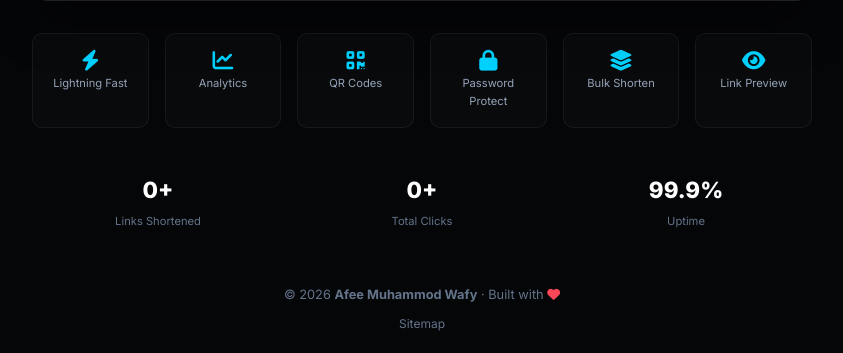
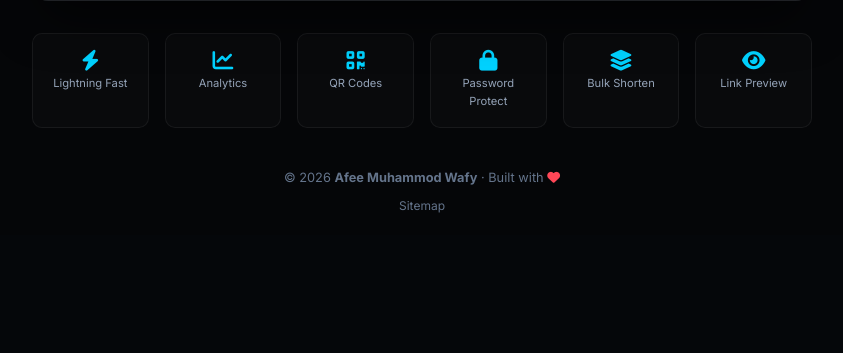
Before and after one commit to afeemuhammodwafy1/wafyurl, a Flask app: page / in a window 1280 px wide. Shown: the part 603-956 px from the top of the page, without its empty margins (218-1061 px from the left). After the commit the page ends 816 px from the top, so only its background shows below. Run offline with Flask 3, Linux system fonts and the light colour scheme.

Commit message:
Update index.html

```diff
--- a/templates/index.html
+++ b/templates/index.html
@@ -255,24 +255,6 @@
             </div>
         </div>
 
-        <!-- Trust Section -->
-        <div class="trust-section">
-            <div class="trust-stats">
-                <div class="trust-item">
-                    <span class="trust-number">{{ total_links if total_links else 0 }}+</span>
-                    <span class="trust-label">Links Shortened</span>
-                </div>
-                <div class="trust-item">
-                    <span class="trust-number">{{ total_clicks if total_clicks else 0 }}+</span>
-                    <span class="trust-label">Total Clicks</span>
-                </div>
-                <div class="trust-item">
-                    <span class="trust-number">99.9%</span>
-                    <span class="trust-label">Uptime</span>
-                </div>
-            </div>
-        </div>
-
         <footer>
             <div class="footer-content">
                 <p>&copy; 2026 <strong>Afee Muhammod Wafy</strong> &middot; Built with <i class="fas fa-heart" style="color: #ff4757;"></i></p>
```
